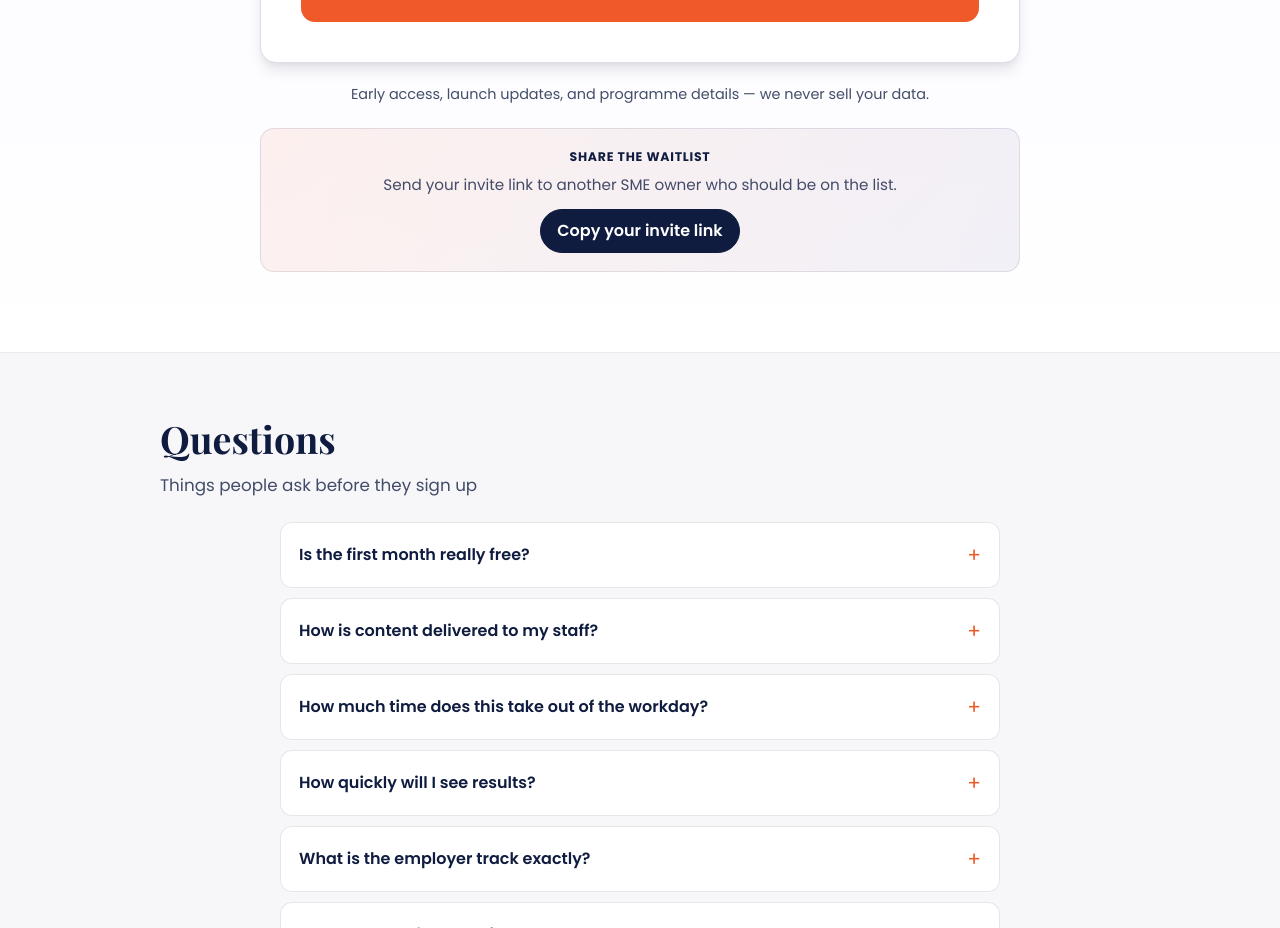
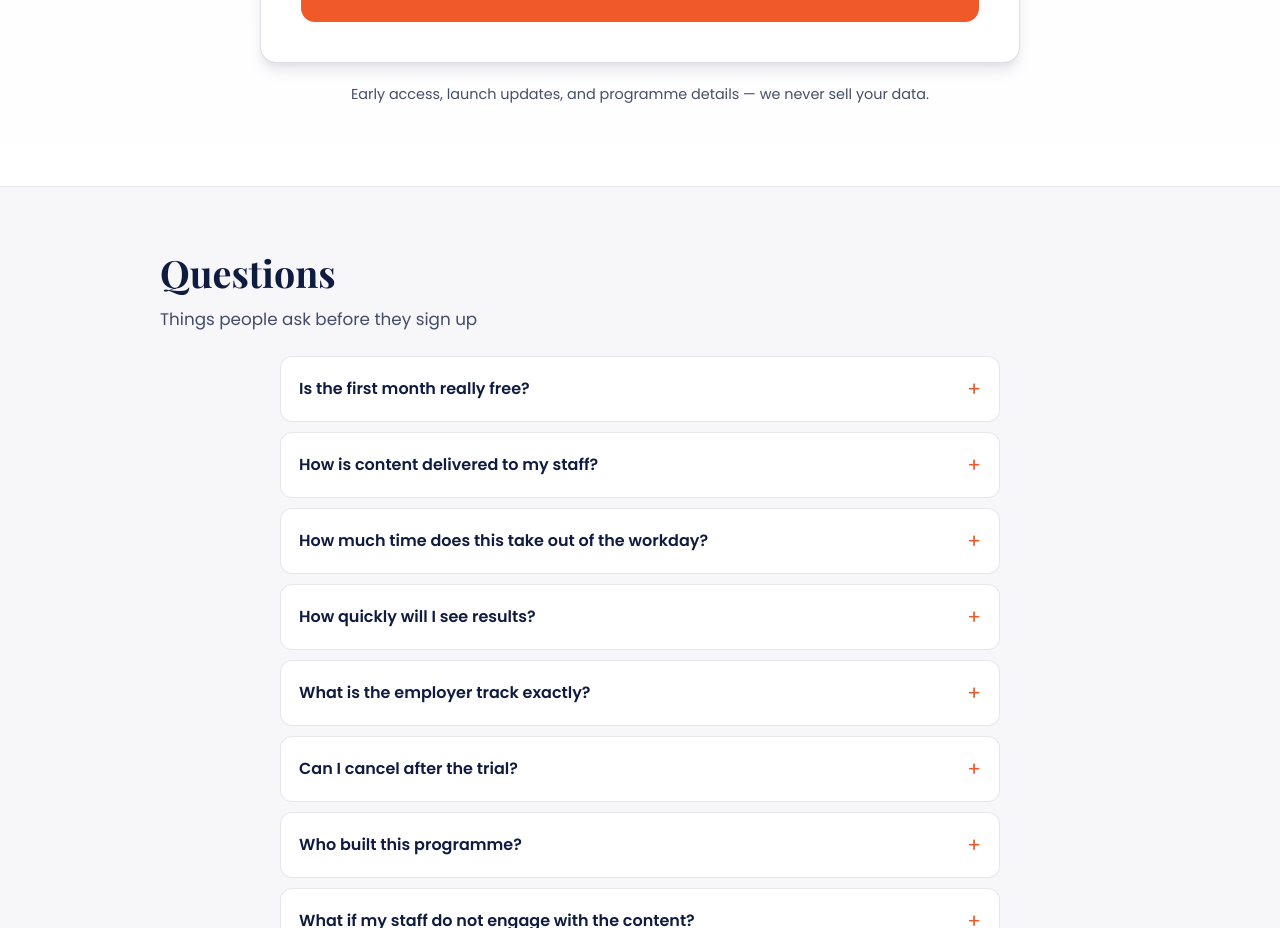
Before and after one commit to nerdzfactorycommunications-glitch/Talentry_Waitlist, a React (Vite) app: page / in a window 1280 px wide. Shown: the part 9020-9948 px from the top of the page. Built offline with nearby package versions, Linux system fonts and the light colour scheme.

Commit message:
update form section

```diff
--- a/src/App.css
+++ b/src/App.css
@@ -1272,30 +1272,6 @@ main > section {
   color: var(--tal-text, rgba(15, 28, 63, 0.78));
 }
 
-.referral-card {
-  margin-top: 22px;
-  padding: 18px 20px;
-  border-radius: 14px;
-  background: linear-gradient(135deg, rgba(240, 90, 40, 0.08), rgba(92, 77, 154, 0.08));
-  border: 1px solid rgba(15, 28, 63, 0.1);
-  text-align: center;
-}
-
-.referral-title {
-  font-weight: 800;
-  letter-spacing: 0.06em;
-  text-transform: uppercase;
-  font-size: 0.78rem;
-  margin: 0 0 6px;
-  color: var(--tal-navy, #0f1c3f);
-}
-
-.referral-copy {
-  margin: 0 0 12px;
-  color: var(--tal-text, rgba(15, 28, 63, 0.78));
-  font-size: 0.95rem;
-}
-
 .referral-copy-btn {
   padding: 8px 16px;
   border-radius: 999px;
--- a/src/App.tsx
+++ b/src/App.tsx
@@ -1,4 +1,4 @@
-import { type FormEvent, type RefObject, useCallback, useEffect, useId, useMemo, useRef, useState } from 'react'
+import { type FormEvent, type RefObject, useEffect, useId, useMemo, useRef, useState } from 'react'
 import talentryLogoWordmark from './assets/talentry-logo.svg'
 import talentryLogoWordmarkLight from './assets/talentry-logo-dark.svg'
 import './App.css'
@@ -309,7 +309,6 @@ function App() {
   const [openFaq, setOpenFaq] = useState<number | null>(null)
   const [submitState, setSubmitState] = useState<SubmitState>('idle')
   const [submitError, setSubmitError] = useState<string | null>(null)
-  const [referralToast, setReferralToast] = useState<string | null>(null)
   const [form, setForm] = useState<WaitlistFormState>({
     fullName: '',
     businessName: '',
@@ -385,19 +384,6 @@ function App() {
     setForm((prev) => ({ ...prev, [key]: value }))
     if (submitState === 'error') setSubmitState('idle')
   }
-
-  const copyInviteLink = useCallback(async () => {
-    const u = new URL(window.location.href)
-    u.hash = 'waitlist'
-    try {
-      await navigator.clipboard.writeText(u.toString())
-      setReferralToast('Link copied')
-      window.setTimeout(() => setReferralToast(null), 2000)
-    } catch {
-      setReferralToast(u.toString())
-      window.setTimeout(() => setReferralToast(null), 4000)
-    }
-  }, [])
 
   async function copyLinkThanks() {
     try {
@@ -1127,18 +1113,6 @@ function App() {
               ) : null}
             </form>
             <p className="disclaimer animate-on-scroll">Early access, launch updates, and programme details — we never sell your data.</p>
-            <div className="referral-card animate-on-scroll">
-              <div className="referral-title">Share the waitlist</div>
-              <p className="referral-copy">Send your invite link to another SME owner who should be on the list.</p>
-              <button type="button" className="referral-copy-btn" onClick={copyInviteLink}>
-                Copy your invite link
-              </button>
-              {referralToast ? (
-                <div className="referral-toast is-visible" role="status">
-                  {referralToast}
-                </div>
-              ) : null}
-            </div>
           </div>
         </section>
 
```
